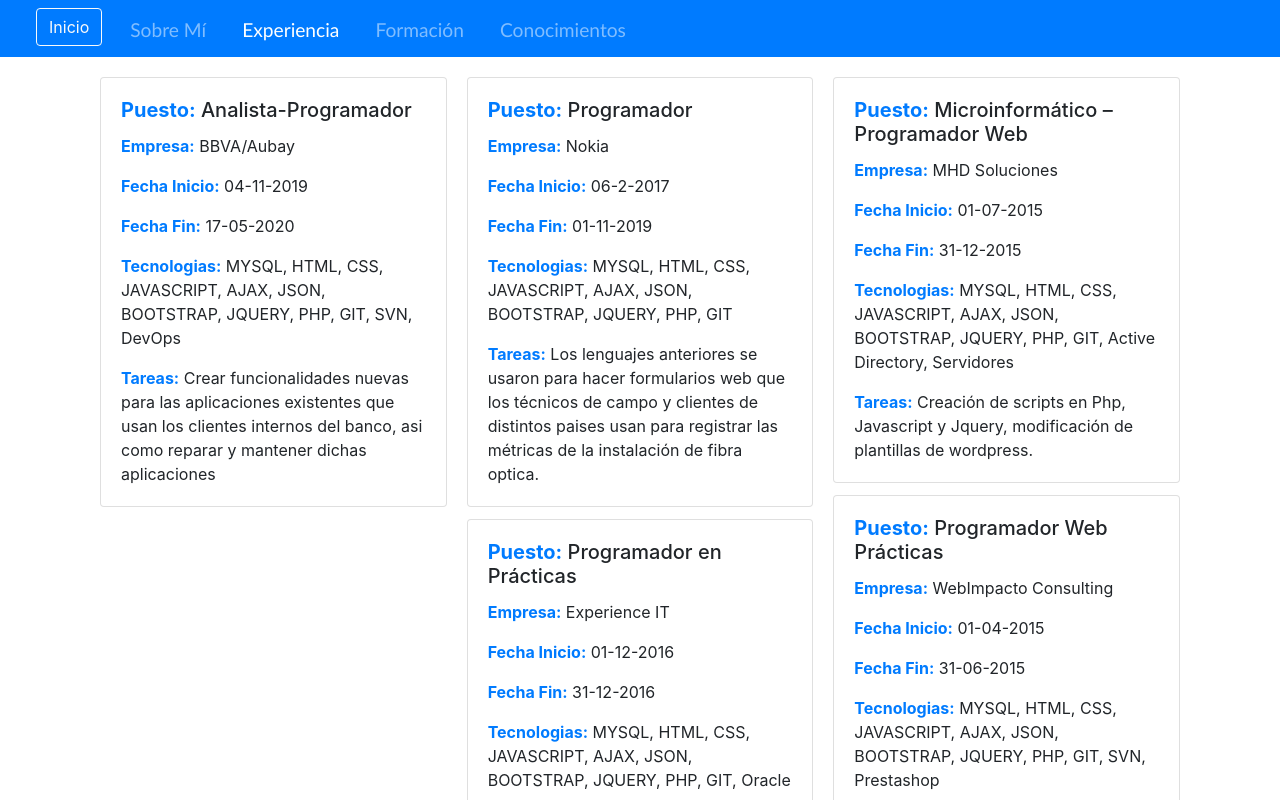
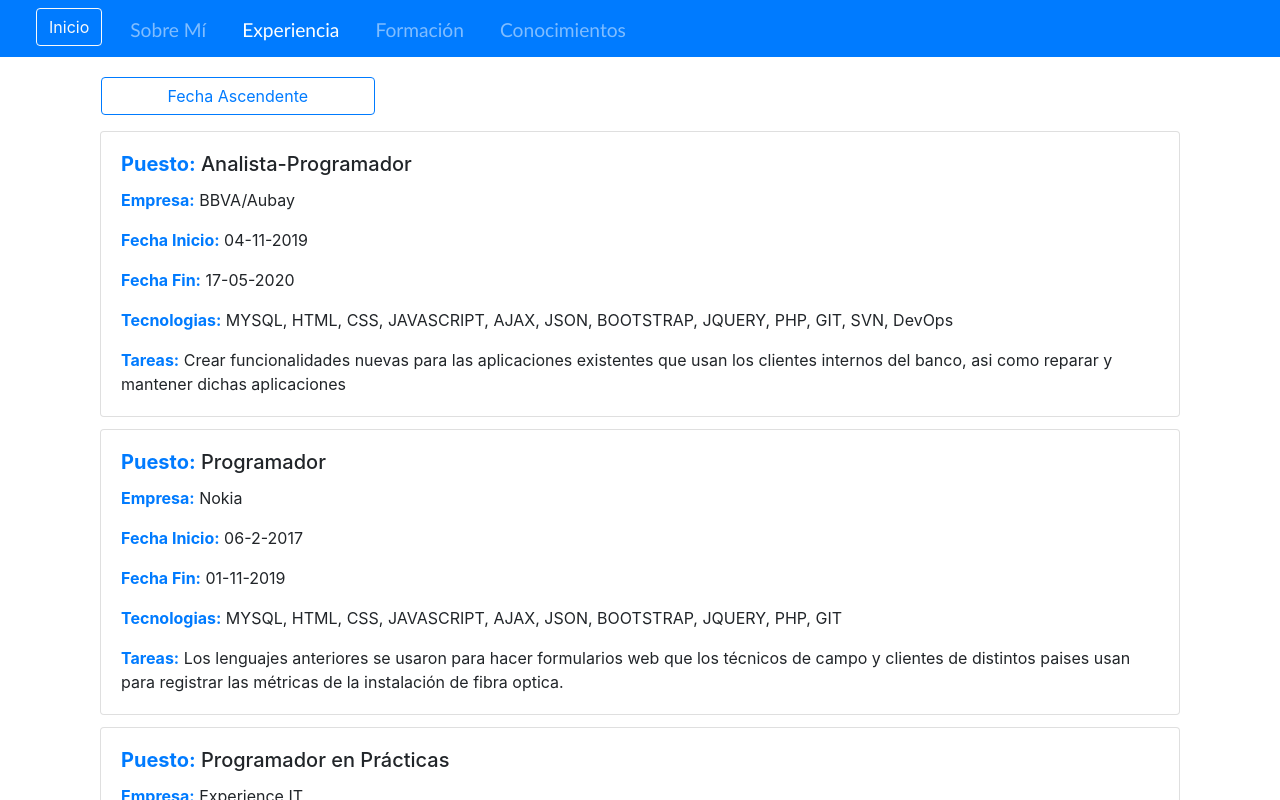
Before and after one commit to juanda-osorio/Curriculum, an Angular app: page /experiencia in a window 1280 px wide. Shown: the top 800 px of the page. Built offline with nearby package versions, Linux system fonts and the light colour scheme.

Commit message:
cambios en la forma de mostrar la 'Experiencia' usando flexbox

```diff
--- a/src/app/components/experiencia/experiencia.component.html
+++ b/src/app/components/experiencia/experiencia.component.html
@@ -1,7 +1,16 @@
-<div class="container-fluid animated fast fadeIn">
+<div class="container-fluid animated fast fadeIn mt-3">
 
-    <div class="row">
-        <div class="card-columns col">
+    <div class="row mb-3 pl-3">
+        <button *ngIf="!ordenar" class="btn btn-outline-primary col-3" (click)="ordenar=!ordenar">
+            Fecha Ascendente
+        </button>
+        <button *ngIf="ordenar" class="btn btn-outline-primary col-3" (click)="ordenar=!ordenar">
+            Fecha Descendente
+        </button>
+    </div>
+
+    <div class="row mt-3">
+        <div class="card-columns col" [style.flex-direction]="ordenar ? 'column-reverse' : 'column'">
             <div class="card" *ngFor="let expe of experiencias">
                 <div class="card-body ">
                     <h5 class="card-title"> <span class="titulos">Puesto:</span> {{ expe.puesto }} </h5>
--- a/src/app/components/experiencia/experiencia.component.ts
+++ b/src/app/components/experiencia/experiencia.component.ts
@@ -9,10 +9,13 @@ import { Router } from '@angular/router';
 })
 export class ExperienciaComponent implements OnInit {
   experiencias: Experiencia[];
+  ordenar: boolean;
 
   constructor(
     private _datosService: DatosService,
     private _router: Router) {
+
+      this.ordenar = false;
   }
 
   ngOnInit(): void {
--- a/src/index.html
+++ b/src/index.html
@@ -1,13 +1,17 @@
 <!doctype html>
 <html lang="en">
+
 <head>
     <meta charset="utf-8">
     <title>Curriculum</title>
     <base href="/">
     <meta name="viewport" content="width=device-width, initial-scale=1">
     <link rel="icon" type="image/x-icon" href="favicon.ico">
+    <link rel="stylesheet" href="https://stackpath.bootstrapcdn.com/font-awesome/4.7.0/css/font-awesome.min.css">
 </head>
+
 <body>
     <app-root></app-root>
 </body>
+
 </html>
--- a/src/styles.css
+++ b/src/styles.css
@@ -69,3 +69,18 @@ footer {
 .fadeIn {
     animation-name: fadeIn;
 }
+
+
+/*INTENTO DE FLEXBOX*/
+
+.card-columns {
+    display: flex;
+    flex-wrap: wrap;
+    flex-direction: column;
+    justify-content: space-between;
+}
+
+.card {
+    /* flex-basis: 45%; Funciona mejor con el flex-direction: row. */
+    flex-grow: 1;
+}
```
Lines whose indentation alone changed are shown as unchanged.
